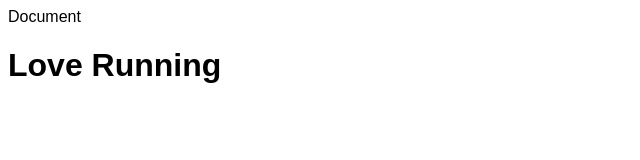
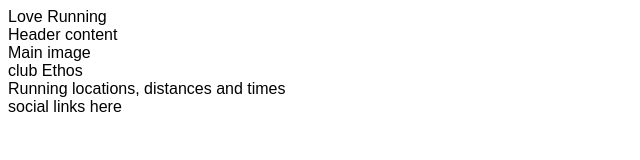
Before and after one commit to Dilsv/Love-Running-Original, a plain HTML site: page index.html in a window 1280 px wide. Shown: the whole page, without its empty margins (0-640 px from the left). Drawn offline with Linux system fonts and the light colour scheme.

Commit message:
Add core structure for home page

```diff
--- a/index.html
+++ b/index.html
@@ -7,9 +7,21 @@
         <meta name="keywords" content="love running, running club, ireland, dublin">
 
         <link rel="stylesheet" href="assets/css/style.css"
-    <title>Document</title>
+    <title>Love Running</title>
 </head>
 <body>
-    <h1>Love Running</h1>
+    <header>Header content</header>
+    <section>
+        Main image
+    </section>
+    <section>
+        club Ethos
+    </section>
+    <section>
+        Running locations, distances and times
+    </section>
+    <footer>
+        social links here
+    </footer>
 </body>
 </html>
```
